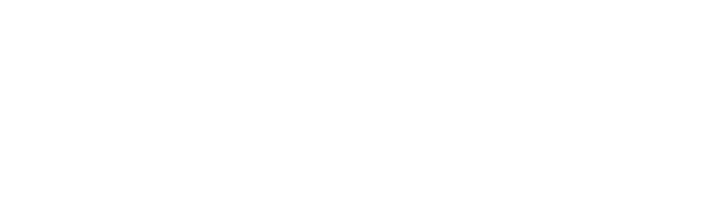
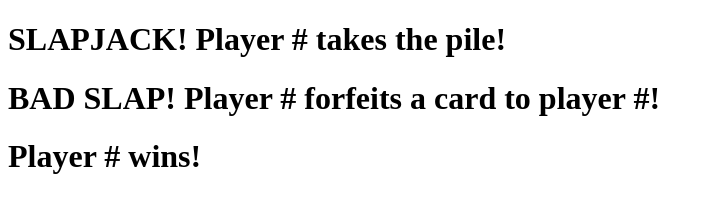
Before and after one commit to m1073496/SLAPJACK, a plain HTML site: page index.html in a window 1280 px wide. Shown: the whole page, without its empty margins (0-713 px from the left). Drawn offline with Linux system fonts and the light colour scheme.

Commit message:
Add header element with placeholder msgs

```diff
--- a/index.html
+++ b/index.html
@@ -7,5 +7,12 @@
     <title>SLAPJACK</title>
   </head>
   <body>
+    <main class="card-stacks-container">
+      <header class="win-msg">
+        <h1 class="take-pile-msg">SLAPJACK! Player # takes the pile!</h1>
+        <h1 class="bad-slap-msg">BAD SLAP! Player # forfeits a card to player #!</h1>
+        <h1 class="win-msg">Player # wins!</h1>
+      </header>
+    </main>
   </body>
 </html>
```
